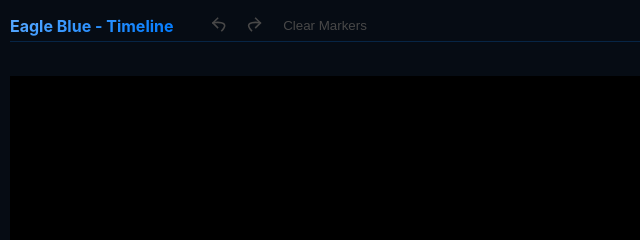
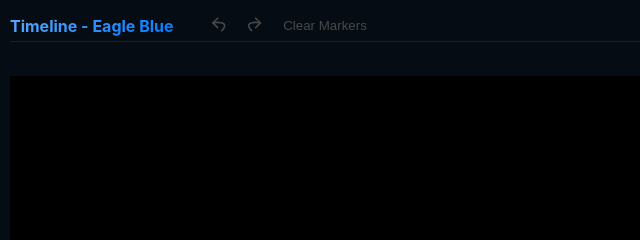
Before and after one commit to EGLBLUE/timeline, a plain HTML site: page index.html in a window 1280 px wide. Shown: the top 240 px of the page, 0-640 px from the left. Drawn offline with Linux system fonts and the light colour scheme.

Commit message:
fix(title): Make title clickable

```diff
--- a/index.html
+++ b/index.html
@@ -34,7 +34,11 @@
 
     <header>
       <div class="status">
-        <h1 class="title">Eagle Blue - Timeline</h1>
+        <h1 class="title">
+          <a href="https://eglblue.github.io" target="_blank"
+            >Timeline - Eagle Blue</a
+          >
+        </h1>
         <span id="unsavedChanges" class="unsaved-changes"></span>
       </div>
       <div class="panel-menu">
```
